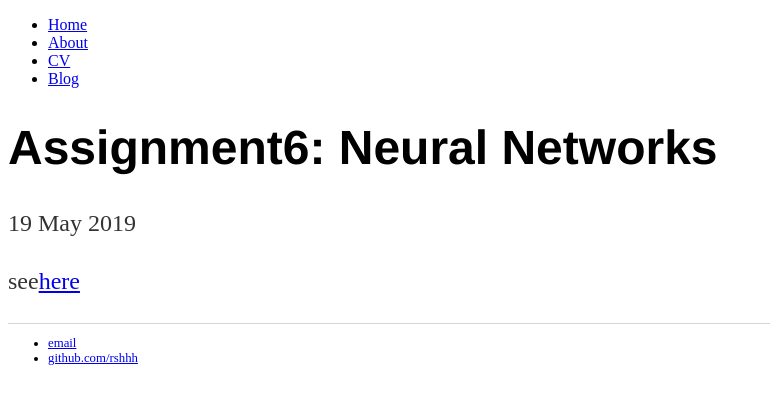
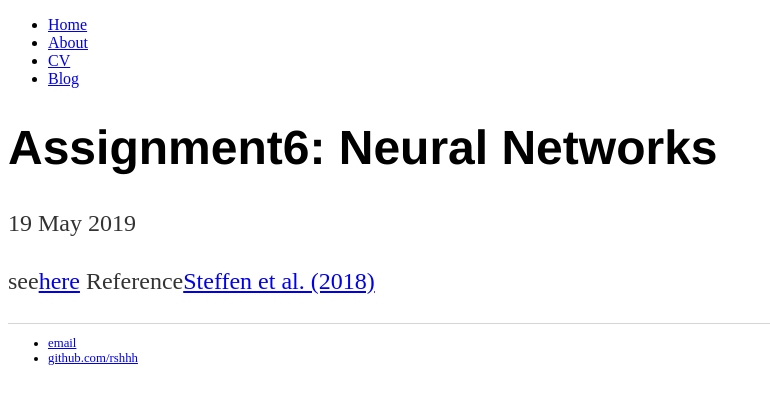
Before and after one commit to RSHHH/Microecon.github.io, a Jekyll site: the page built from _posts/2019-05-19-assignment6.md, in a window 1280 px wide. Shown: the top 404 px of the page, without its empty margins (0-770 px from the left). Built offline with Jekyll 4.4.1, drawn with Linux system fonts in a browser that asks for light colours.

Commit message:
Update 2019-05-19-assignment6.md

```diff
--- a/_posts/2019-05-19-assignment6.md
+++ b/_posts/2019-05-19-assignment6.md
@@ -4,3 +4,4 @@ title: "Assignment6: Neural Networks"
 date: 2019-05-19
 ---
 see[here]({{site.baseurl}}/microecon/assignment6.pdf)
+Reference[Steffen et al. (2018)]({{site.baseurl}}/microecon/Steffen et al. (2018).pdf)
```
